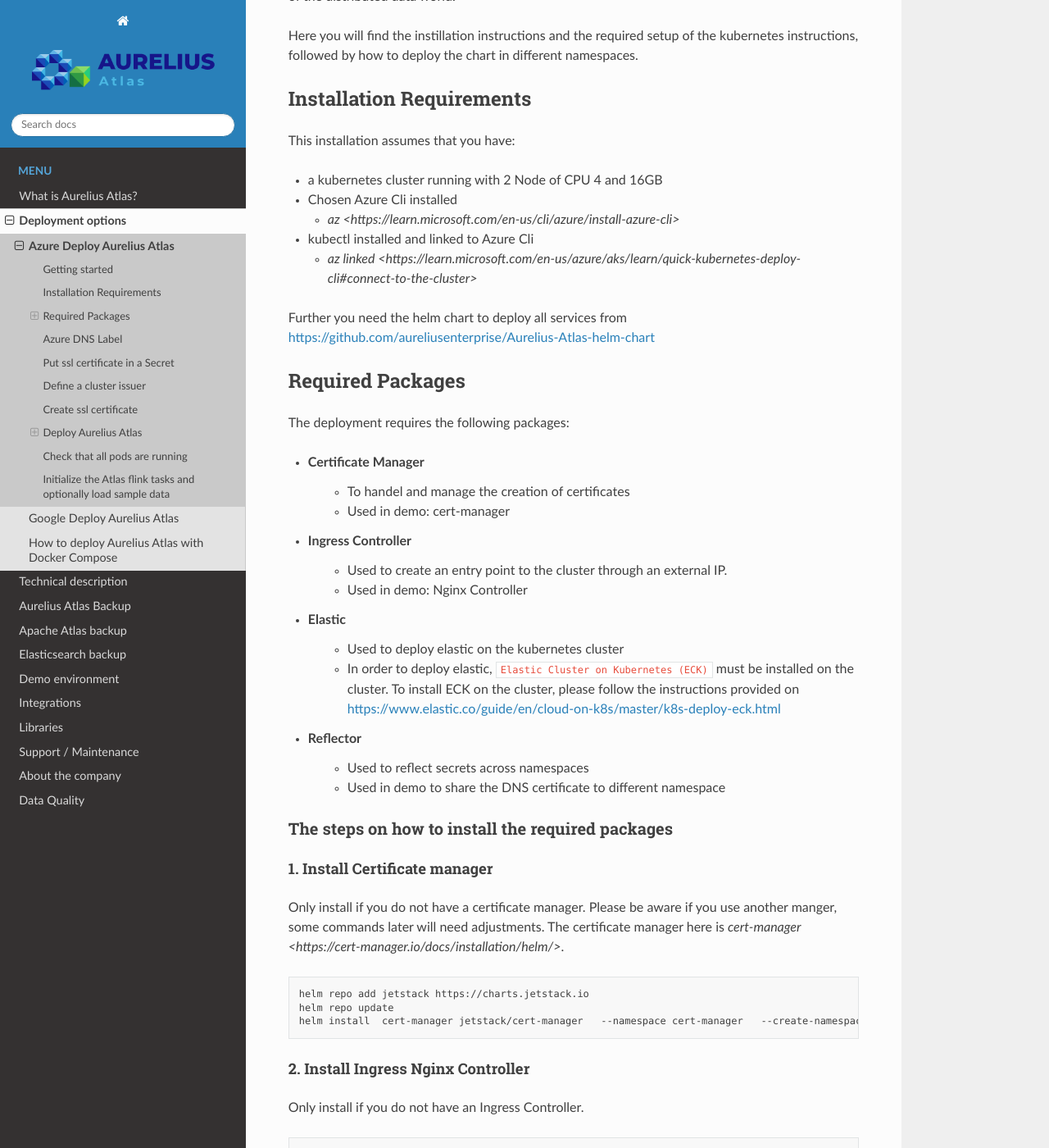
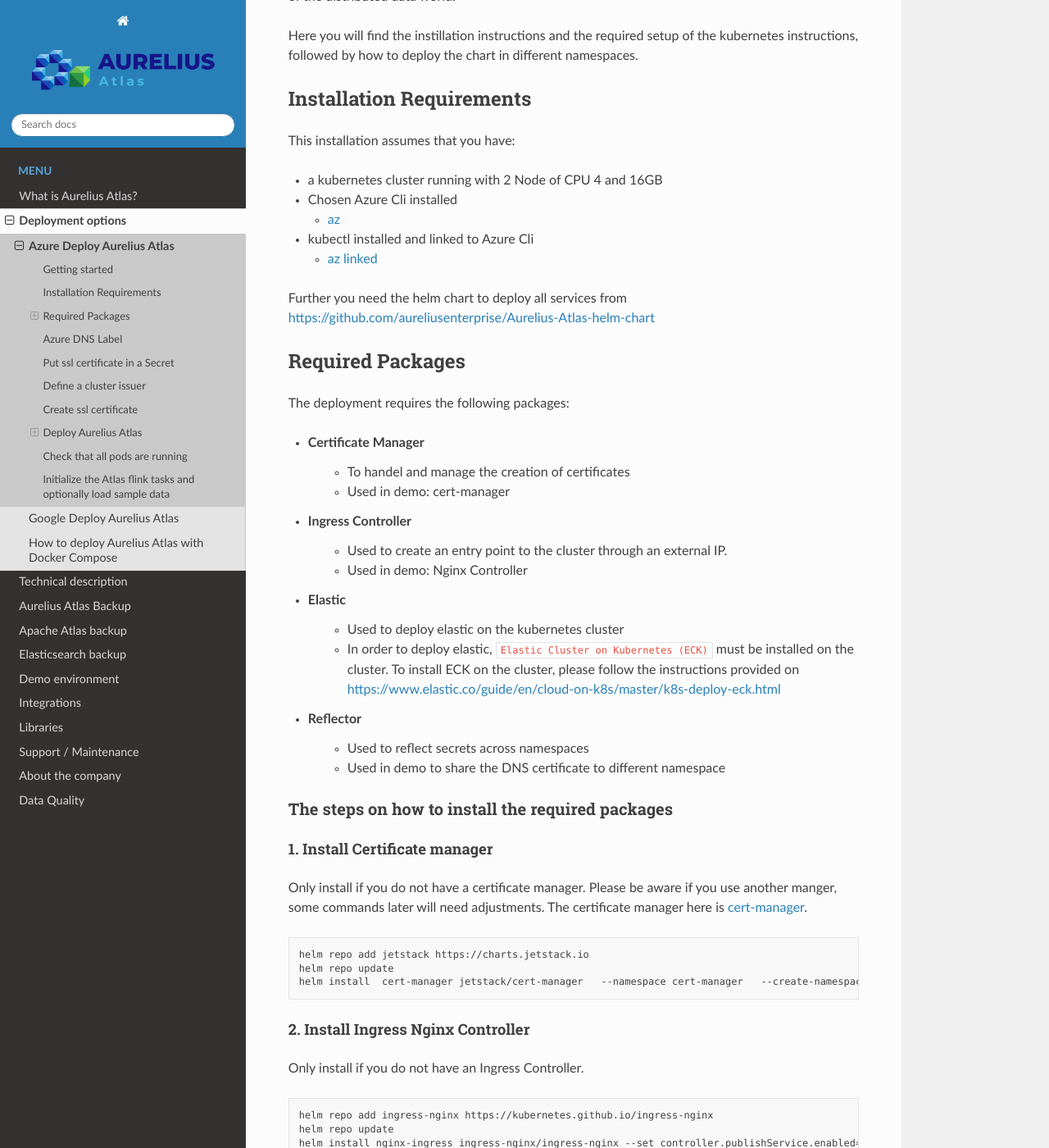
Before and after one commit to aureliusenterprise/doc_technical_manual, a Sphinx documentation site: the page built from DOc/docs/source/Options/Deployment/helm_azure_deployment.rst, in a window 1280 px wide and 1400 px high, scrolled down 304 px. Shown: the whole window at 82% size. Built offline with Sphinx 7.4.7 and the Read the Docs theme 2.0.0, drawn with Linux system fonts in a browser that asks for light colours; pages that are not in the unit, such as notebooks, are missing from menus; some of the changed text lies outside the part shown.

Commit message:
fix azure docs

```diff
--- a/DOc/docs/source/Options/Deployment/helm_azure_deployment.rst
+++ b/DOc/docs/source/Options/Deployment/helm_azure_deployment.rst
@@ -24,11 +24,11 @@
 
 - Chosen Azure Cli installed
 
-  - `az <https://learn.microsoft.com/en-us/cli/azure/install-azure-cli>`
+  - `az <https://learn.microsoft.com/en-us/cli/azure/install-azure-cli>`_
 
 - kubectl installed and linked to Azure Cli
 
-  - `az linked <https://learn.microsoft.com/en-us/azure/aks/learn/quick-kubernetes-deploy-cli#connect-to-the-cluster>`
+  - `az linked <https://learn.microsoft.com/en-us/azure/aks/learn/quick-kubernetes-deploy-cli#connect-to-the-cluster>`_
 
 Further you need the helm chart to deploy all services from https://github.com/aureliusenterprise/Aurelius-Atlas-helm-chart
 
@@ -62,7 +62,7 @@
 Only install if you do not have a certificate manager. Please be aware
 if you use another manger, some commands later will need adjustments.
 The certificate manager here is
-`cert-manager <https://cert-manager.io/docs/installation/helm/>`.
+`cert-manager <https://cert-manager.io/docs/installation/helm/>`_.
 
 .. code:: bash
 
@@ -187,9 +187,10 @@
         kubectl create namespace <namespace>
 
 #.  Update the values.yaml file
-    * ``{{ .Values.keycloak.keycloakFrontendURL }}`` replace it to your DNS name
-    * ``{{ .Values.kafka-ui. ... .bootstrapServers }}`` edit it with your `<namespace>`
-    * ``{{ .Values.kafka-ui. ... .SERVER_SERVLET_CONTEXT_PATH }}`` edit it with your `<namespace>`
+
+    *   ``{{ .Values.keycloak.keycloakFrontendURL }}`` replace it to your DNS name
+    *   ``{{ .Values.kafka-ui. ... .bootstrapServers }}`` edit it with your `<namespace>`
+    *   ``{{ .Values.kafka-ui. ... .SERVER_SERVLET_CONTEXT_PATH }}`` edit it with your `<namespace>`
 
 #.  Deploy the services
    ..   code:: bash
```
